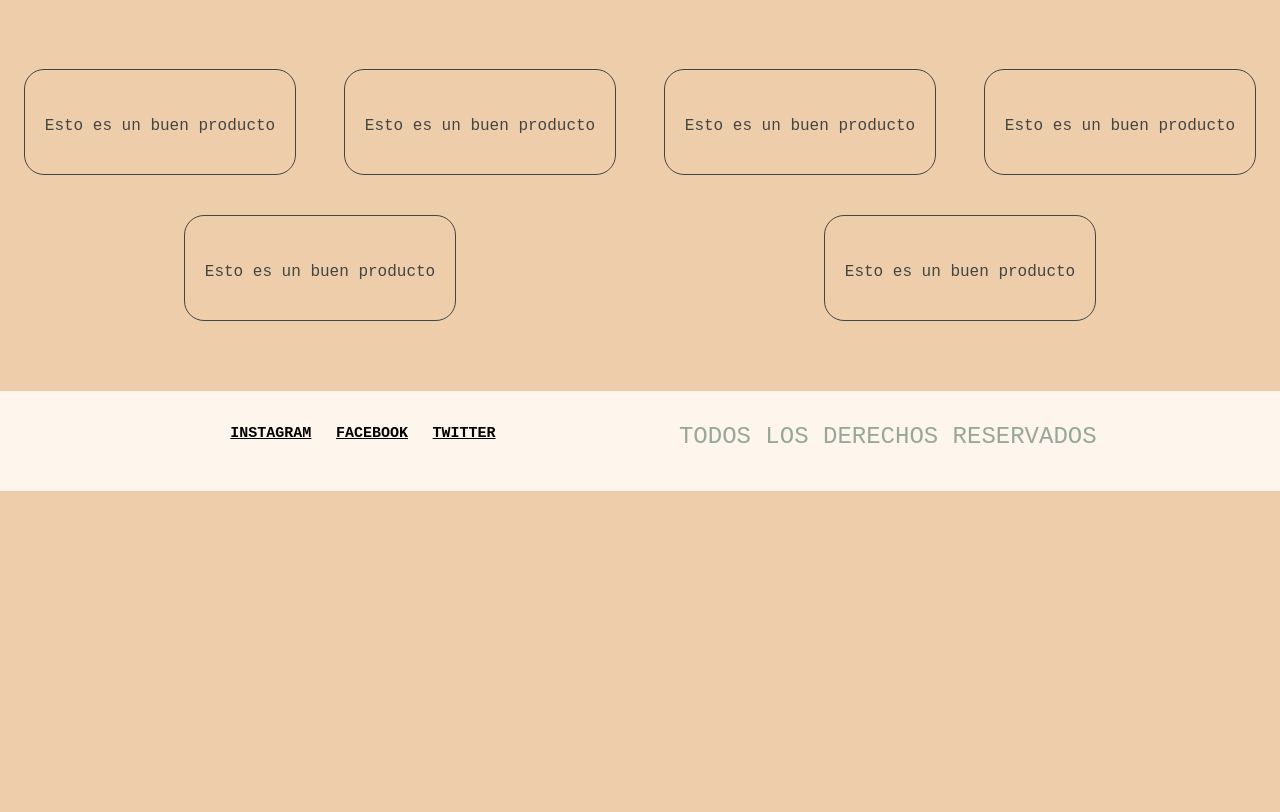
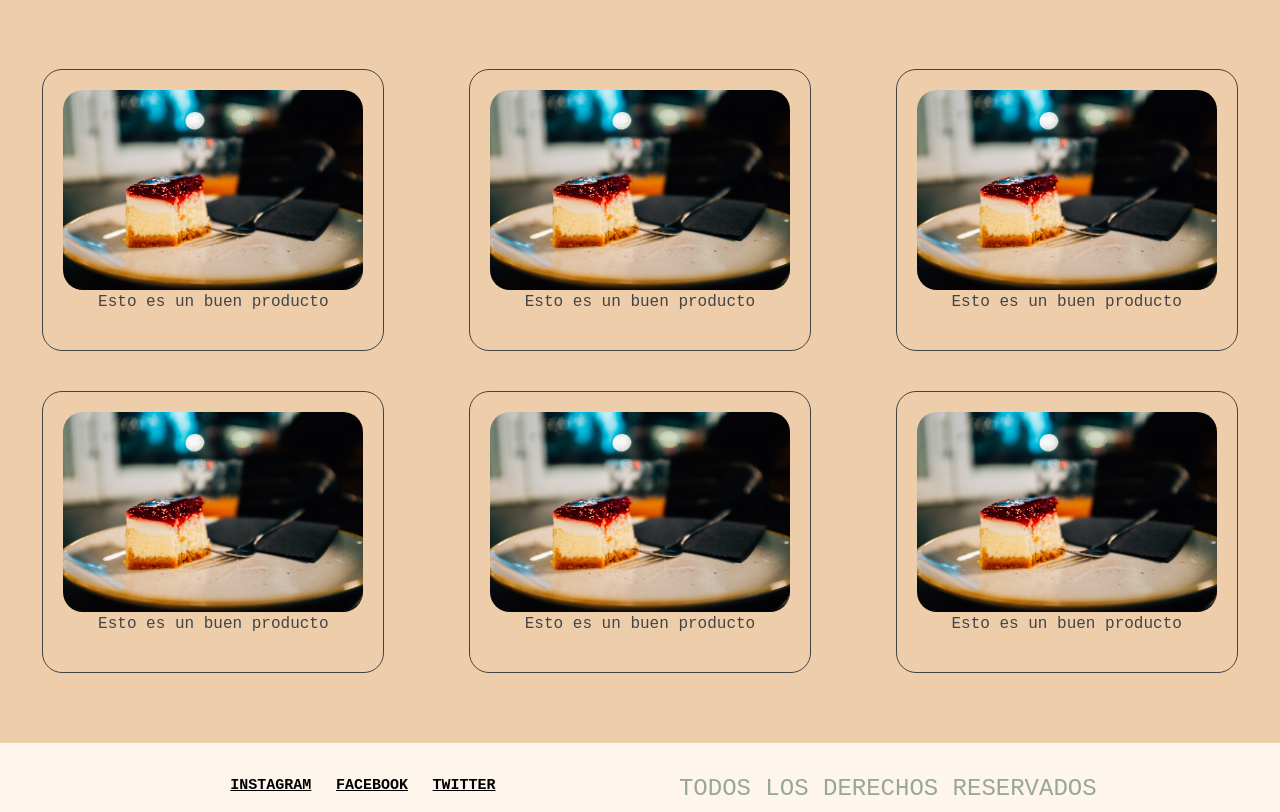
Before and after one commit to narowen/aplicando-boostrap, a plain HTML site: page index.html in a window 1280 px wide. Shown: the part 772-1584 px from the top of the page. Before the commit the page ends 1263 px from the top, so only its background shows below. Drawn offline with nearby package versions, Linux system fonts and the light colour scheme.

Commit message:
Corrección imágenes index

```diff
--- a/index.html
+++ b/index.html
@@ -52,42 +52,42 @@
         <section id="productos">
             <div class="galeria">
                 <div class="producto">
-                    <img src="../panaderia/img/postre.jpg" alt="">
+                    <img src="../img/postre.jpg" alt="">
                 </div>
                 <div class="pieProducto"></div>
                     <p>Esto es un buen producto</p>
             </div>
             <div class="galeria">
                 <div class="producto">
-                    <img src="../panaderia/img/postre.jpg" alt="">
+                    <img src="../img/postre.jpg" alt="">
                 </div>
                 <div class="pieProducto"></div>
                     <p>Esto es un buen producto</p>
             </div>
             <div class="galeria">
                 <div class="producto">
-                    <img src="../panaderia/img/postre.jpg" alt="">
+                    <img src="../img/postre.jpg" alt="">
                 </div>
                 <div class="pieProducto"></div>
                     <p>Esto es un buen producto</p>
             </div>
             <div class="galeria">
                 <div class="producto">
-                    <img src="../panaderia/img/postre.jpg" alt="">
+                    <img src="../img/postre.jpg" alt="">
                 </div>
                 <div class="pieProducto"></div>
                     <p>Esto es un buen producto</p>
             </div>
             <div class="galeria">
                 <div class="producto">
-                    <img src="../panaderia/img/postre.jpg" alt="">
+                    <img src="../img/postre.jpg" alt="">
                 </div>
                 <div class="pieProducto"></div>
                     <p>Esto es un buen producto</p>
             </div>
             <div class="galeria">
                 <div class="producto">
-                    <img src="../panaderia/img/postre.jpg" alt="">
+                    <img src="../img/postre.jpg" alt="">
                 </div>
                 <div class="pieProducto"></div>
                     <p>Esto es un buen producto</p>
```
